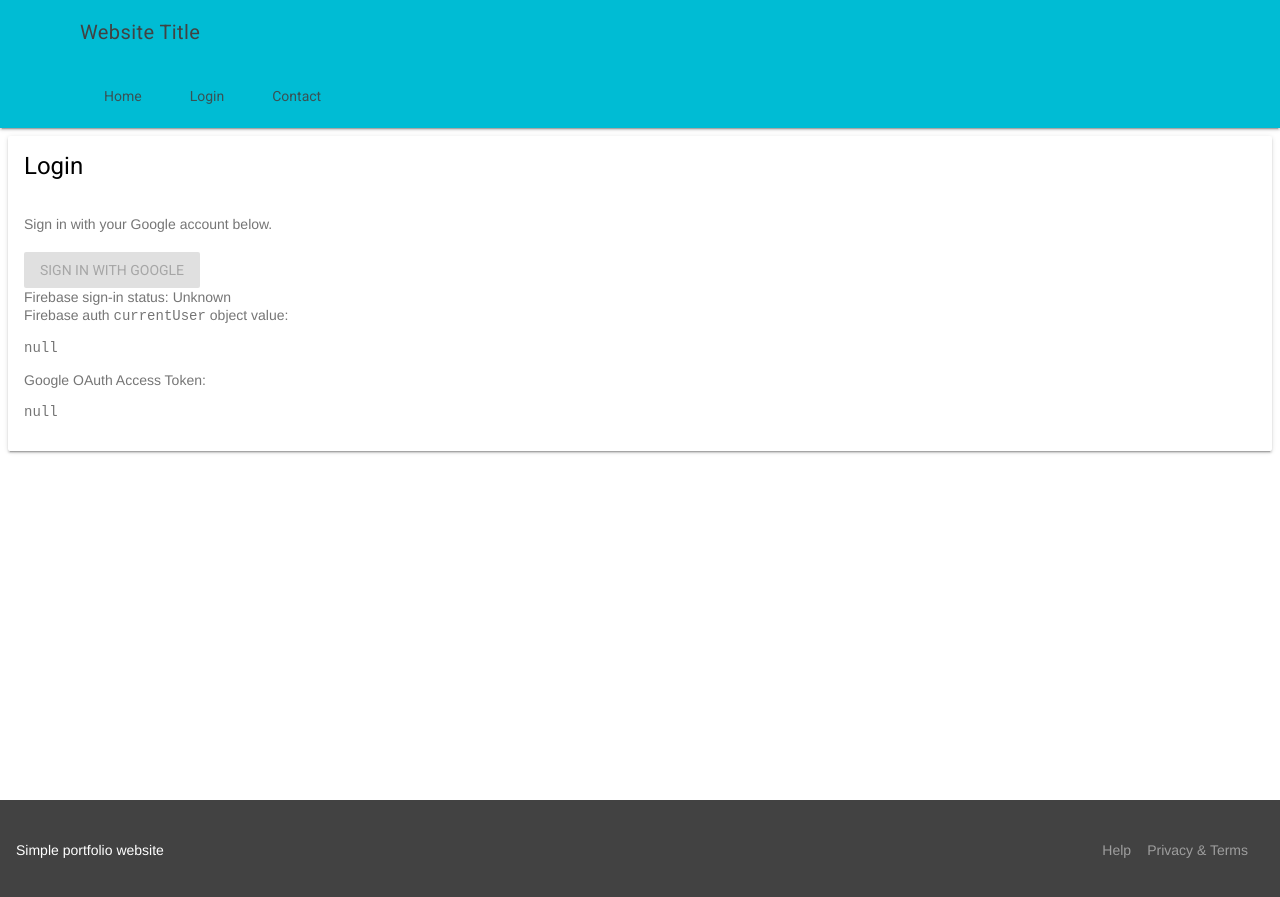
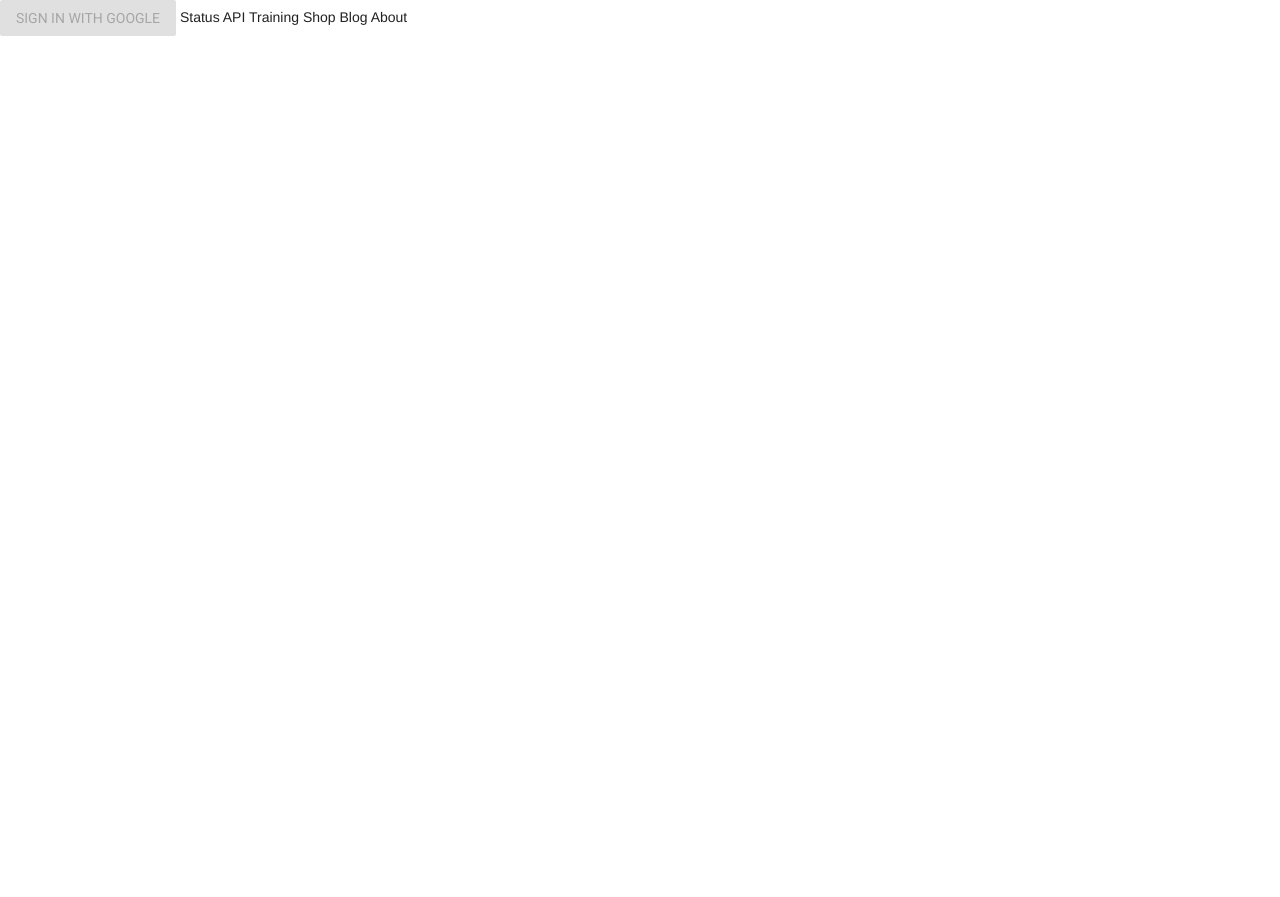
Before and after one commit to slothgamez/fireplex.github.io, a Jekyll site: the page firebase/login/index.html, which Jekyll copies as it is, in a window 1280 px wide. Shown: the top 897 px of the page. Built offline with Jekyll 4.4.1, drawn with Linux system fonts in a browser that asks for light colours; nearby versions of some CDN libraries; comment, search, counter and statistics services are not loaded.

Commit message:
Update index.html

```diff
--- a/firebase/login/index.html
+++ b/firebase/login/index.html
@@ -168,7 +168,7 @@
     <link rel="stylesheet" href="https://fonts.googleapis.com/icon?family=Material+Icons">
 </head>
 
-<body>
+<!--<body>
     <div class="mdl-layout mdl-js-layout mdl-layout--fixed-header">
         <header class="mdl-layout__header portfolio-header--waterfall">
             <div class="mdl-layout__header-row portfolio-logo-row">
@@ -204,7 +204,7 @@
               <button disabled class="mdl-button mdl-js-button mdl-button--raised" id="quickstart-sign-in">Sign in with Google</button>
 
               <!-- Container where we'll display the user details -->
-              <div class="quickstart-user-details-container">
+              <!--<div class="quickstart-user-details-container">
                 Firebase sign-in status: <span id="quickstart-sign-in-status">Unknown</span>
                 <div>Firebase auth <code>currentUser</code> object value:</div>
                 <pre><code id="quickstart-account-details">null</code></pre>
@@ -227,7 +227,7 @@
           </footer>
     </div>
     <script src="https://code.getmdl.io/1.1.3/material.min.js"></script>
-</body>
+</body>-->
 
 </html>
 
```
